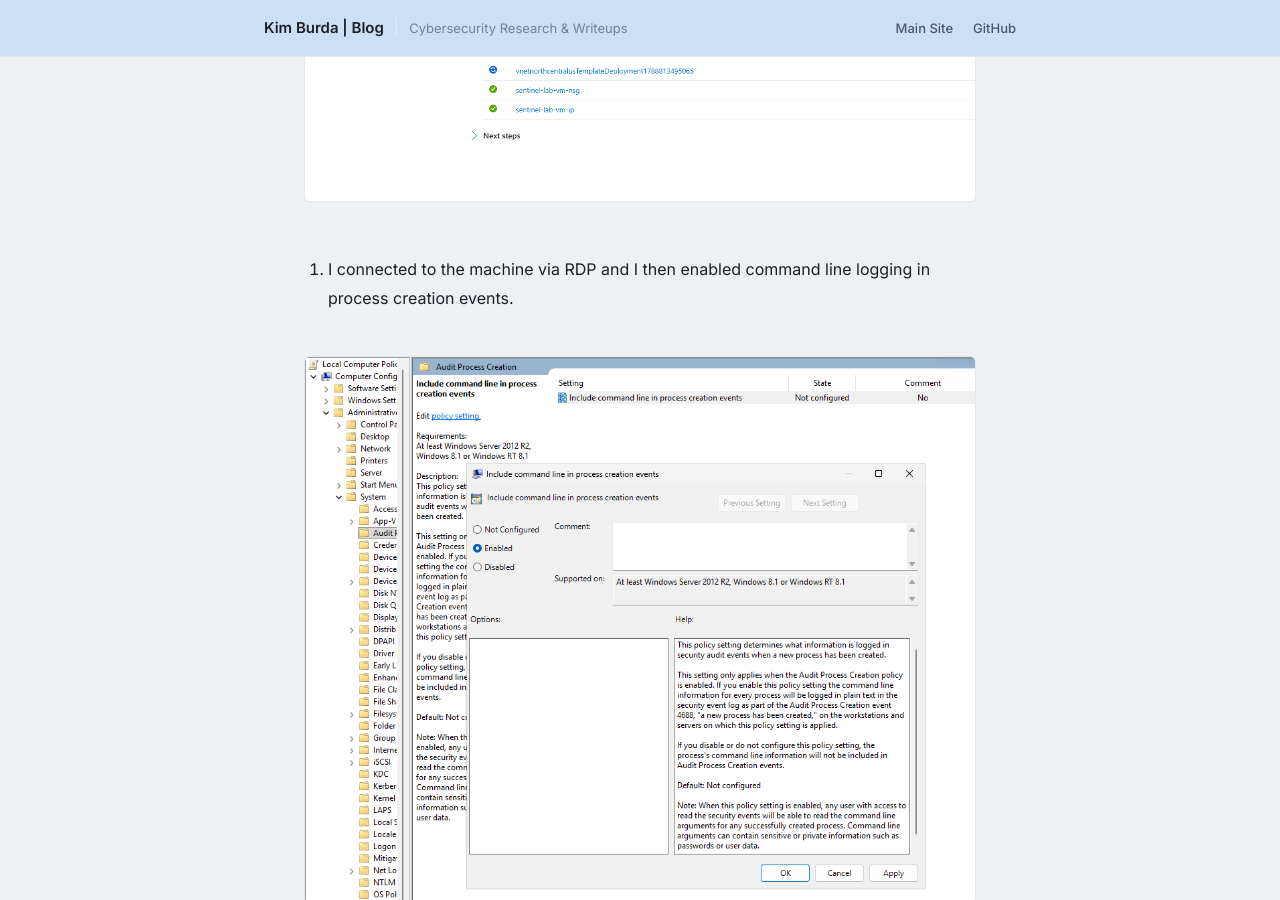
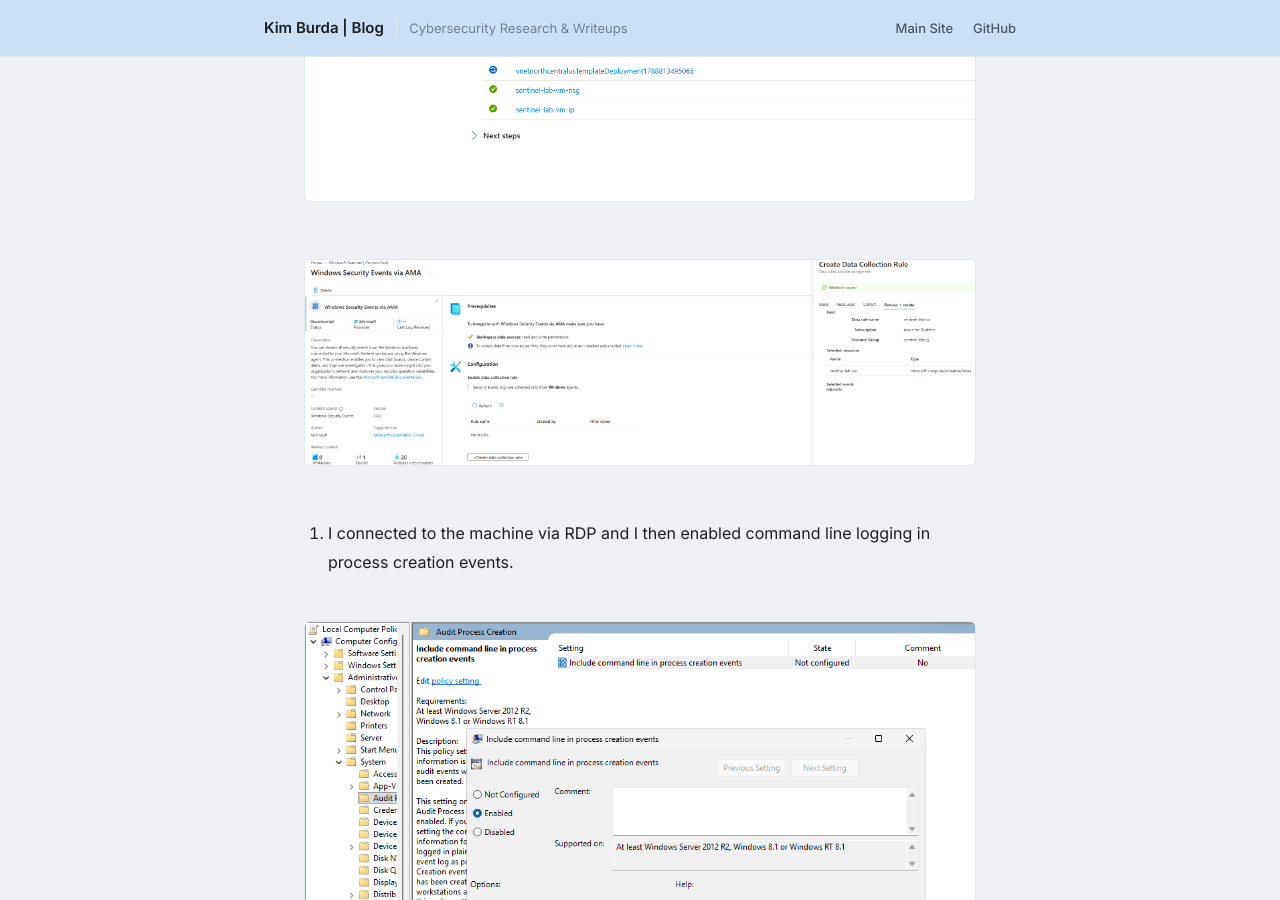
Before and after one commit to kimburda/blog, a Jekyll site: the page built from _posts/2026-09-07-building-a-detection-lab-in-microsoft-sentinel.md, in a window 1280 px wide and 900 px high, scrolled down 1570 px. Built offline with Jekyll 4.4.1, drawn with Linux system fonts in a browser that asks for light colours; our own code applies the rules of GitHub Pages for plain Markdown files.

Commit message:
Update _posts/2026-09-07-building-a-detection-lab-in-microsoft-sentinel.md (via Pages CMS)

```diff
--- a/_posts/2026-09-07-building-a-detection-lab-in-microsoft-sentinel.md
+++ b/_posts/2026-09-07-building-a-detection-lab-in-microsoft-sentinel.md
@@ -18,7 +18,7 @@ I have the SC-200 certification, but wanted more hands-on experience with Micros
 2. I then created and connected a Windows VM to it using the Azure Monitor Agent, collecting security logs including full command-line details.
 
 ![image.png](/blog/assets/uploads/image-3.png)
-
+![image.png](/blog/assets/uploads/image-15.png)
 
 3. I connected to the machine via RDP and I then enabled command line logging in process creation events.
 
```
